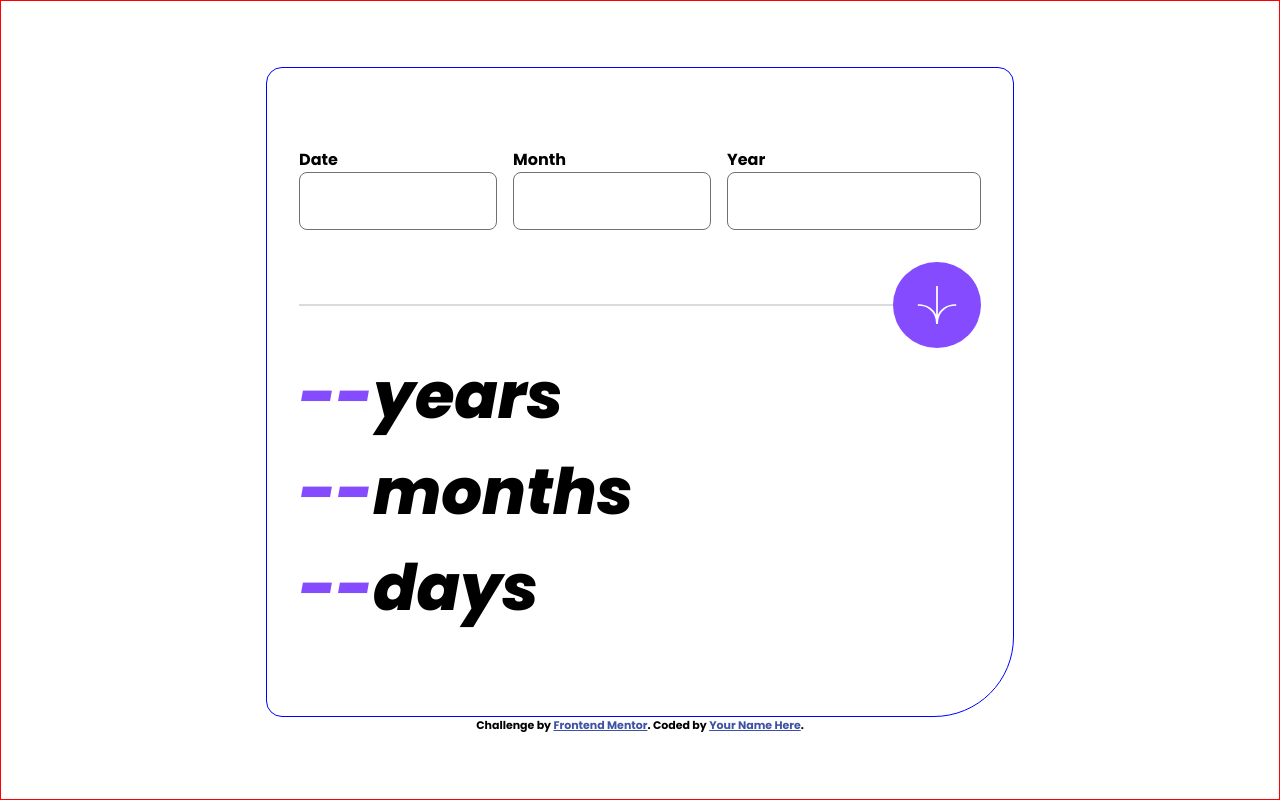
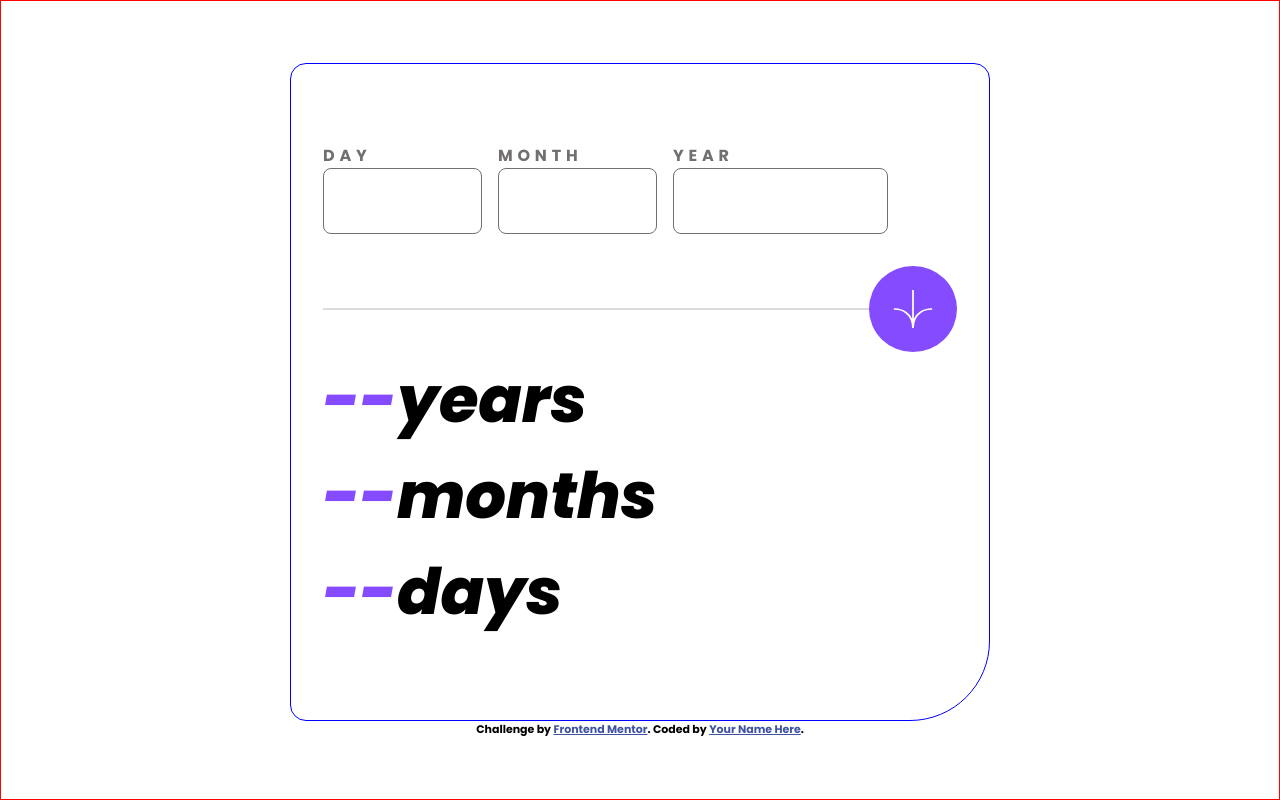
Before and after one commit to SerPet-eng/Age-Calculator-App, a React (Vite) app: page / in a window 1280 px wide. Built offline with nearby package versions, Linux system fonts and the light colour scheme.

Commit message:
Modifying Input Style ✨🛠️👷‍♂️
 - <label> has been change from 'date' into 'day'.

 - removing the up and down button in an input element that has a `type=number`.

 - removing the max-height and changing padding value.

```diff
--- a/src/components/Input.tsx
+++ b/src/components/Input.tsx
@@ -3,7 +3,7 @@ export default function Input() {
     <>
       <form className="form">
         <div className="input">
-          <label htmlFor="date">Date</label>
+          <label htmlFor="date">Day</label>
           <input type="number" name="date" id="date" min="1" max="31" />
         </div>
         <div className="input">
--- a/src/css/style.css
+++ b/src/css/style.css
@@ -111,12 +111,21 @@ body {
   flex-direction: column;
   font-size: 1rem;
 }
+.form .input label {
+  text-transform: uppercase;
+  letter-spacing: 0.3rem;
+  color: hsl(0, 1%, 44%);
+}
+.form .input input[type=number]::-webkit-inner-spin-button,
+.form .input input[type=number]::-webkit-outer-spin-button {
+  -webkit-appearance: none;
+  appearance: none;
+}
 .form .input input {
   border: 1px solid hsl(0, 1%, 44%);
   border-radius: 0.5rem;
-  max-height: 3rem;
   font-size: 2rem;
-  padding: 1.75rem;
+  padding: 0.5rem 0 0.5rem 2rem;
 }
 
 .poppins-bold {
--- a/src/scss/_input.scss
+++ b/src/scss/_input.scss
@@ -7,12 +7,21 @@
     display: flex;
     flex-direction: column;
     font-size: 1rem;
+    label {
+      text-transform: uppercase;
+      letter-spacing: 0.3rem;
+      color: $clrNeutral400;
+    }
+    input[type='number']::-webkit-inner-spin-button,
+    input[type='number']::-webkit-outer-spin-button {
+      -webkit-appearance: none;
+      appearance: none;
+    }
     input {
       border: 1px solid $clrNeutral400;
       border-radius: 0.5rem;
-      max-height: 3rem;
       font-size: 2rem;
-      padding: 1.75rem;
+      padding: 0.5rem 0 0.5rem 2rem;
     }
   }
 }
```
Also changed, not shown: 1 other file (tests, documents, lock files or other folders).
